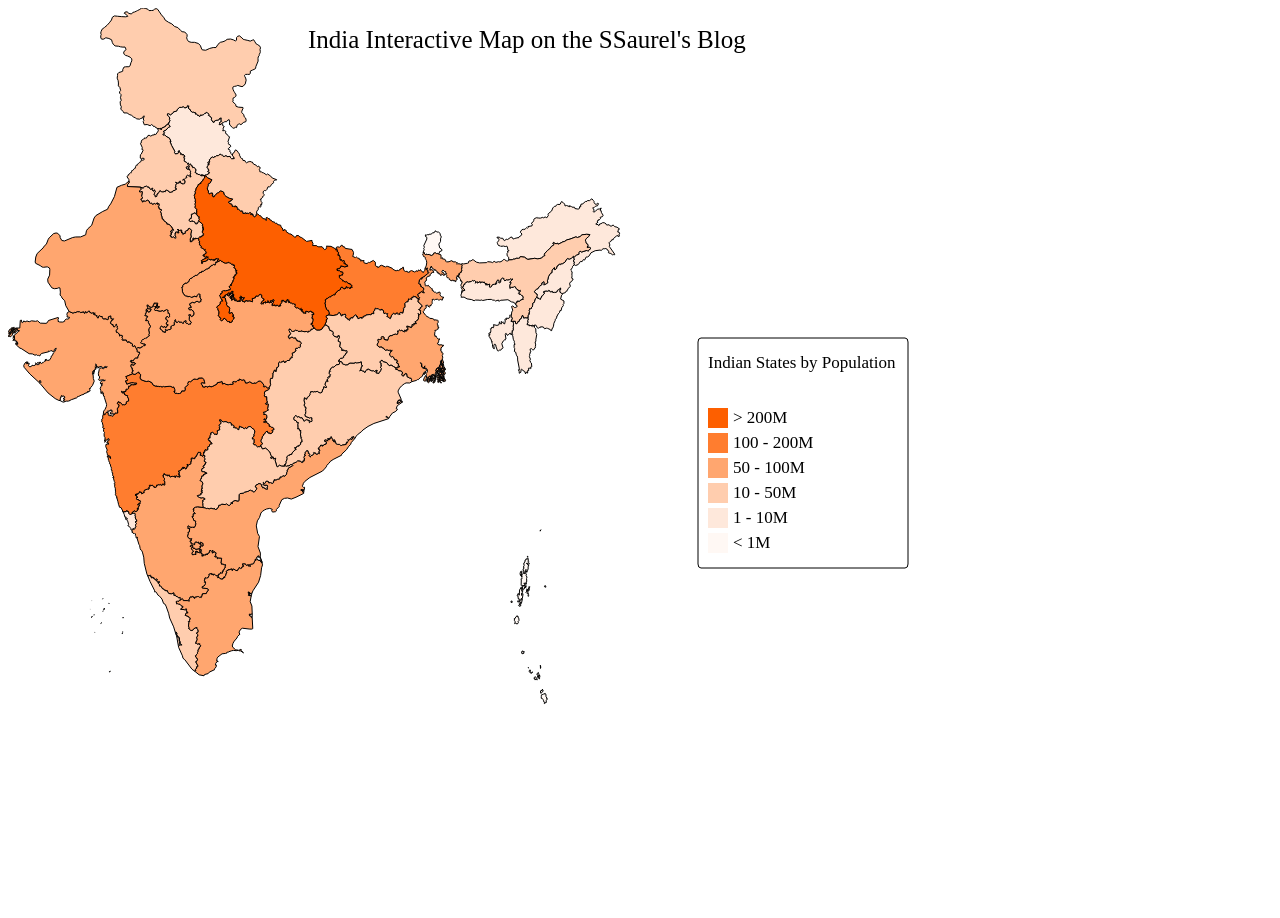
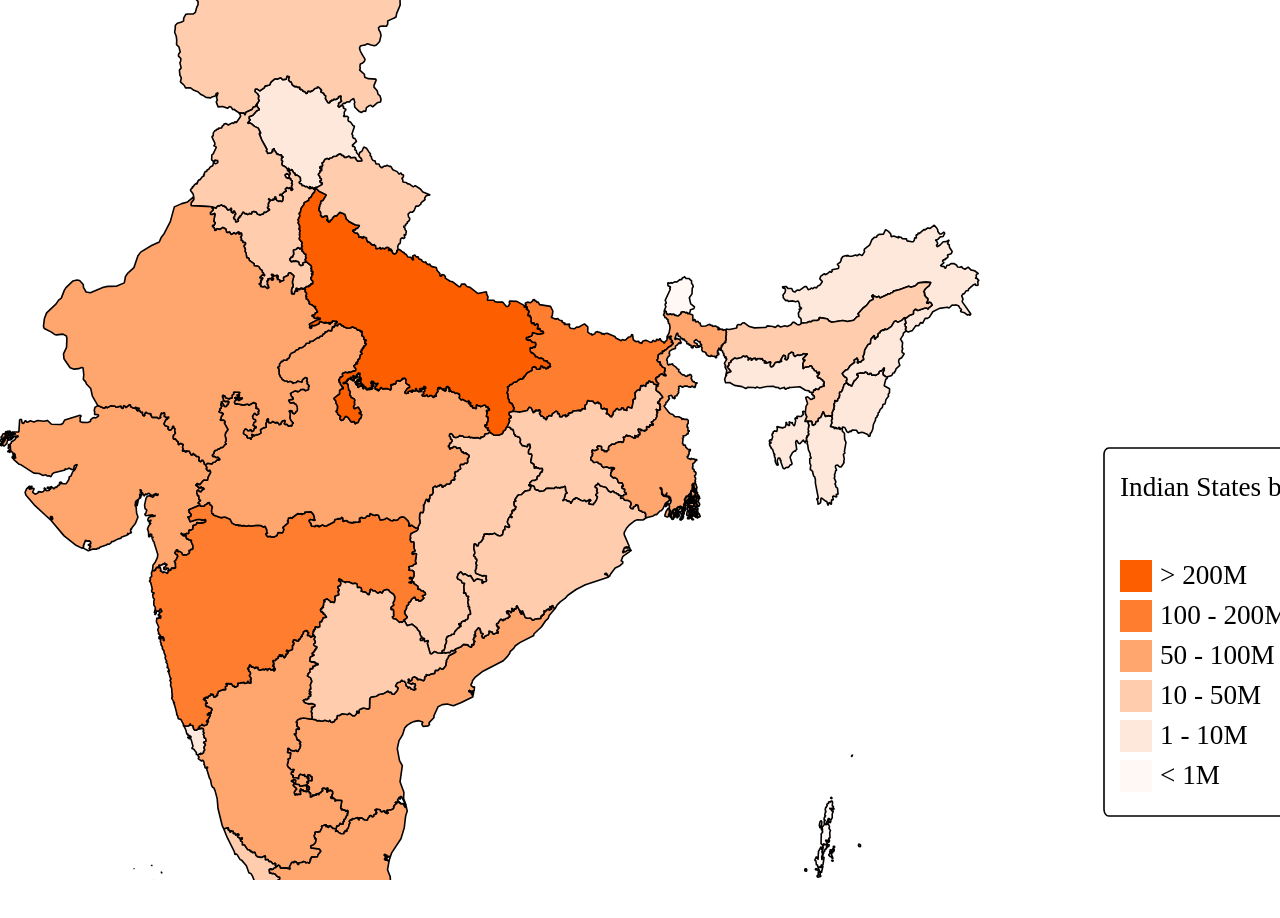
Before and after one commit to anuragkanojiya1/map, a plain HTML site: page index.html in a window 1280 px wide. After the commit the page ends 880 px from the top, so only its background shows below. Drawn offline with Linux system fonts and the light colour scheme.

Commit message:
"map size updated"

```diff
--- a/index.html
+++ b/index.html
@@ -3,14 +3,23 @@
 <head>
    <meta name="viewport" content="width=device-width, initial-scale=1.0">
     <title>India Interactive SVG Map</title>
-    <style>
-      /* Adjusting width to ensure it fits on mobile screens */
-      svg {
-          width: 100%; /* Make the SVG map responsive */
-          height: auto; /* Maintain aspect ratio */
-      }
-  </style>
+
 <style type="text/css">
+            body, html {
+            margin: 0;
+            padding: 0;
+            width: 100%;
+            height: 100%;
+            display: flex;
+            justify-content: center;
+            align-items: center;
+        }
+
+        svg {
+            width: 100%;
+            height: auto;
+            max-width: 100%;
+        }
 
  #title {
     font-size: 25px;
@@ -138,7 +147,8 @@
 
 </head>
 <body>
-        <svg height="800" width="1000" onload="init(evt)">
+
+   <svg viewBox="0 0 800 600" preserveAspectRatio="xMinYMin meet" height="auto" width="100%" onload="init(evt)">
 
           <path
              id="IN-AN"
```
